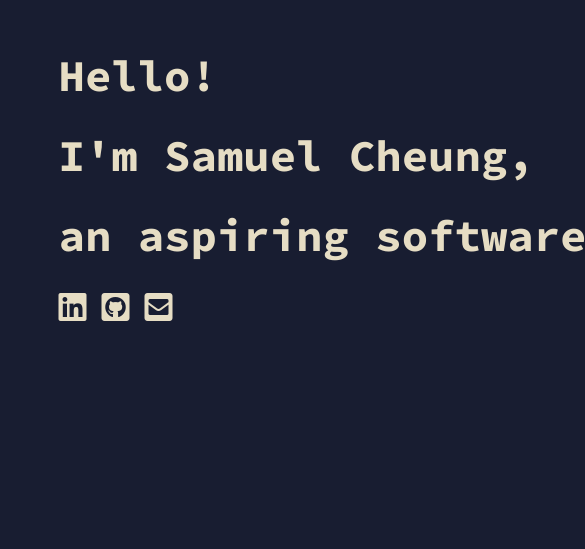
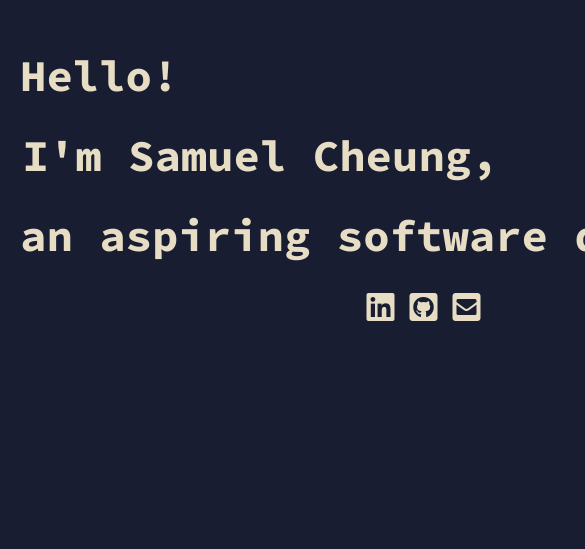
Before and after one commit to salmonsashimi/my-site, a React (Create React App) app: page / in a window 390 px wide. Shown: the part 295-844 px from the top of the page, 585 px wide, since content can reach past the window. Built offline with nearby package versions, Linux system fonts and the light colour scheme.

Commit message:
added mobile responsiveness

```diff
--- a/src/styles/App.css
+++ b/src/styles/App.css
@@ -4,5 +4,13 @@ body {
 }
 
 .container {
-    padding: 45px 15%;
+    padding: 45px 20px;
+    text-align: center;
 }
+
+@media (min-width: 600px) {
+    .container {
+        padding: 45px 15%;
+        text-align: left;
+    }
+}
--- a/src/styles/ProjectBox.css
+++ b/src/styles/ProjectBox.css
@@ -2,13 +2,28 @@
     border-radius: 5px;
     border: 0.2rem solid white;
     display: flex;
-    min-width: 43%;
     max-width: 43%;
     padding: 0 25px;
     transition: 0.4s;
     text-align:left;
     margin-bottom: 20px;
+    align-items:stretch;
 }
+
+/* @media (min-width: 600px) {
+    .projectBox {
+        border-radius: 5px;
+        border: 0.2rem solid white;
+        display: flex;
+        min-width: 43%;
+        max-width: 43%;
+        padding: 0 25px;
+        transition: 0.4s;
+        text-align:left;
+        margin-bottom: 20px;
+    }
+} */
+
 
 .projectBox:hover {
     background-color: #E6DDC4;
--- a/src/styles/Projects.css
+++ b/src/styles/Projects.css
@@ -12,5 +12,4 @@
     display: flex;
     flex-wrap: wrap;
     justify-content: space-between;
-
 }
```
